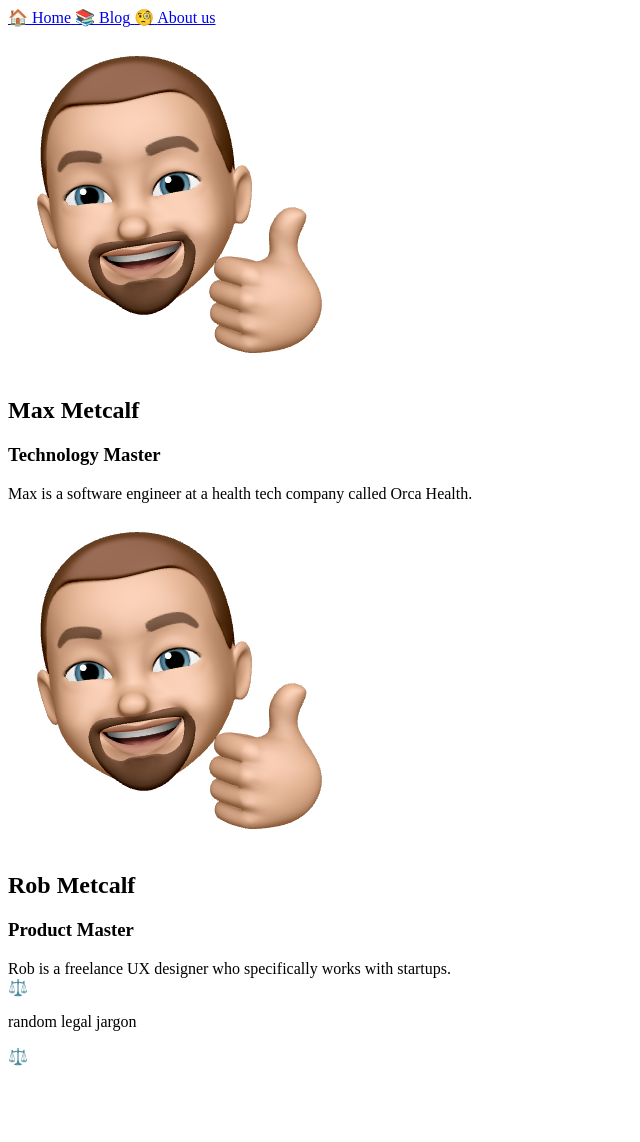
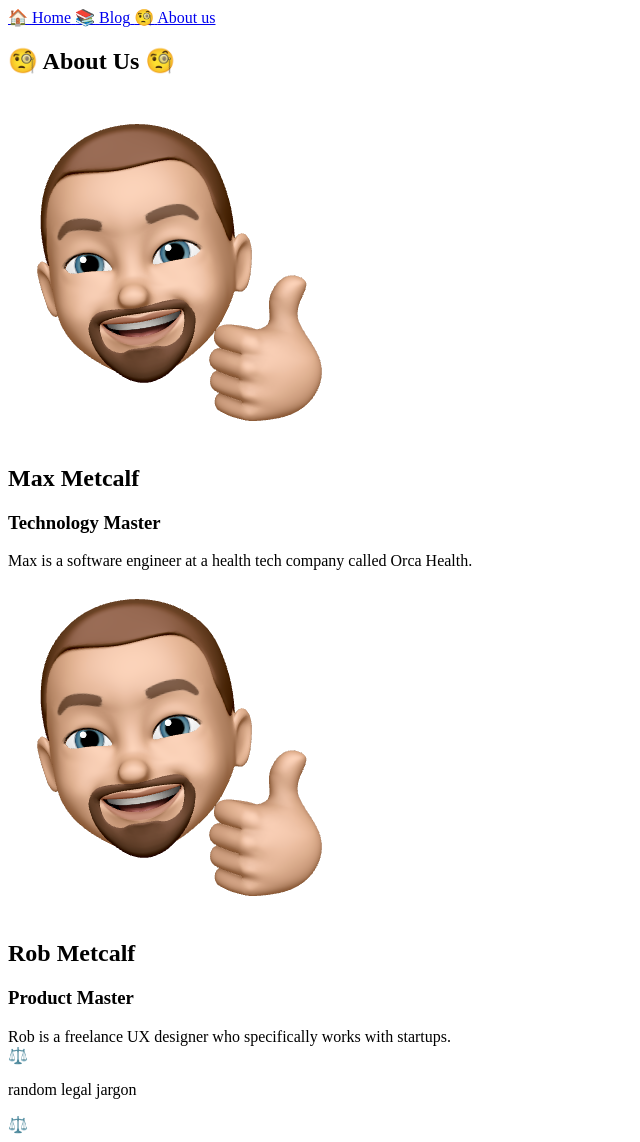
Before and after one commit to maxmetcalf12/weekly_billionaires, a Jekyll site: the page built from about.html, in a window 1280 px wide. Shown: the whole page, without its empty margins (0-640 px from the left). Built offline with Jekyll 4.4.1, drawn with Linux system fonts in a browser that asks for light colours; before the commit the page ends 1074 px from its top, so only the background shows below that.

Commit message:
style: added title to about page

```diff
--- a/about.html
+++ b/about.html
@@ -1,7 +1,13 @@
 ---
 ---
 <!-- TODO: link to about us pages and show more info -->
-<div class="p-4 space-y-4">
+
+<div class="py-8 px-4 space-y-4">
+  <div class="text-center">
+    <h2 class="text-3xl leading-9 tracking-tight font-bold text-gray-900 sm:text-4xl sm:leading-10">
+      🧐 About Us 🧐
+    </h2>
+  </div>
   {% for author in site.authors %}
   <div class="flex bg-white p-8 rounded-lg shadow-lg space-x-4">
     <div class="w-24 h-24">
```
